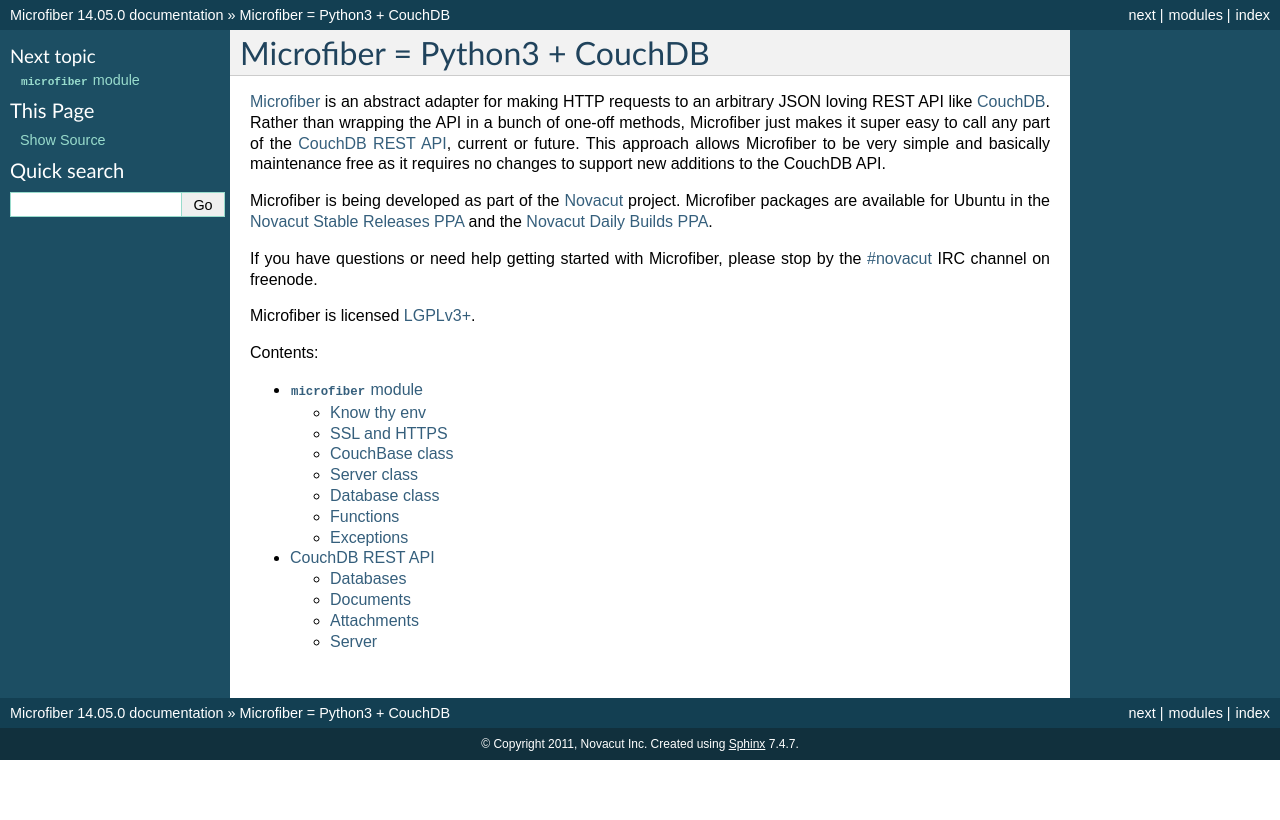
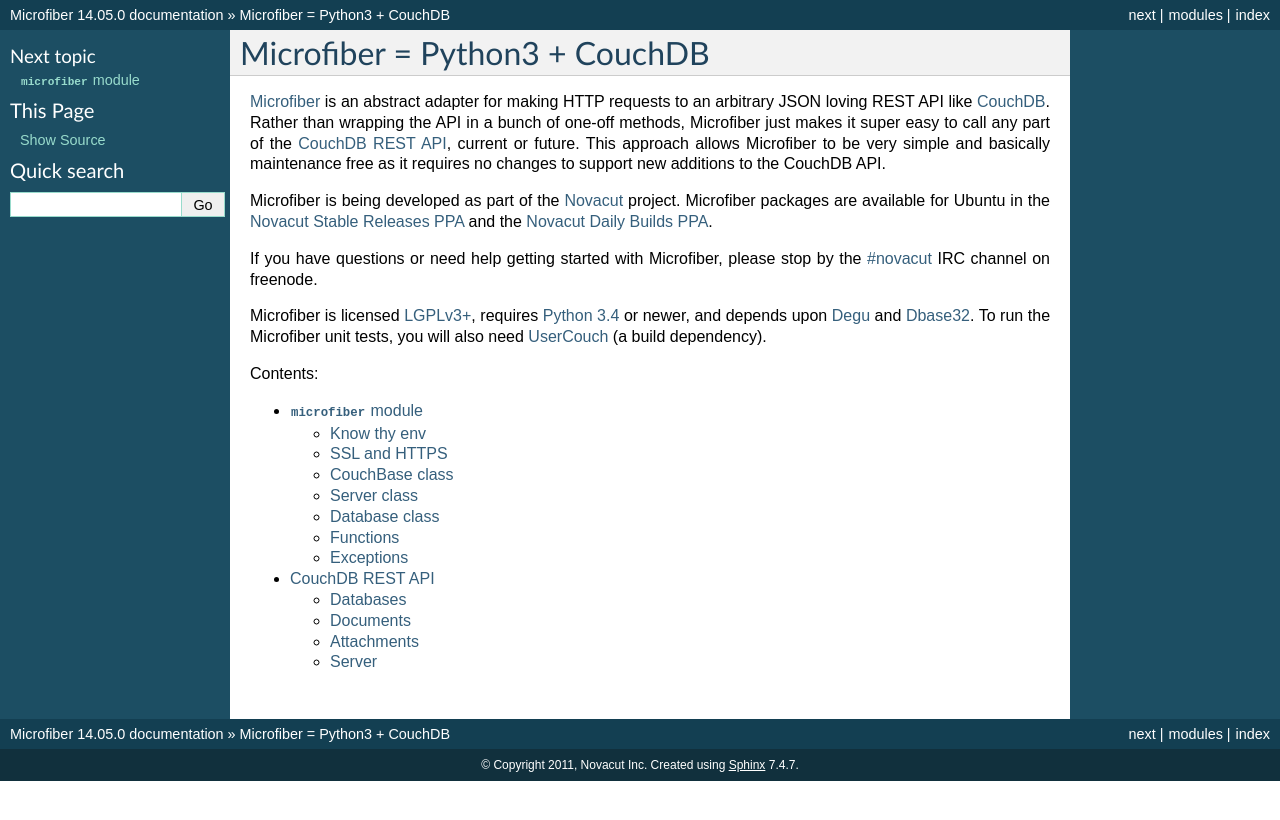
Before and after one commit to json420/microfiber, a Sphinx documentation site: the page built from doc/index.rst, in a window 1280 px wide. Shown: the top 820 px of the page. Built offline with Sphinx 7.4.7, drawn with Linux system fonts in a browser that asks for light colours; the version number is read from the project's files by our own code.

Commit message:
doc/index.rst: mention Degu, Dbase32, and UserCouch

```diff
--- a/doc/index.rst
+++ b/doc/index.rst
@@ -15,7 +15,9 @@ packages are available for Ubuntu in the `Novacut Stable Releases PPA`_ and the
 If you have questions or need help getting started with Microfiber, please stop
 by the `#novacut`_ IRC channel on freenode.
 
-Microfiber is licensed `LGPLv3+`_.
+Microfiber is licensed `LGPLv3+`_, requires `Python 3.4`_ or newer, and depends
+upon `Degu`_ and `Dbase32`_.  To run the Microfiber unit tests, you will also
+need `UserCouch`_ (a build dependency).
 
 
 Contents:
@@ -37,3 +39,7 @@ Contents:
 .. _`Novacut Stable Releases PPA`: https://launchpad.net/~novacut/+archive/stable
 .. _`Novacut Daily Builds PPA`: https://launchpad.net/~novacut/+archive/daily
 .. _`#novacut`: http://webchat.freenode.net/?channels=novacut
+.. _`Python 3.4`: https://docs.python.org/3.4/
+.. _`Degu`: https://launchpad.net/degu
+.. _`Dbase32`: https://launchpad.net/dbase32
+.. _`UserCouch`: https://launchpad.net/usercouch
```
